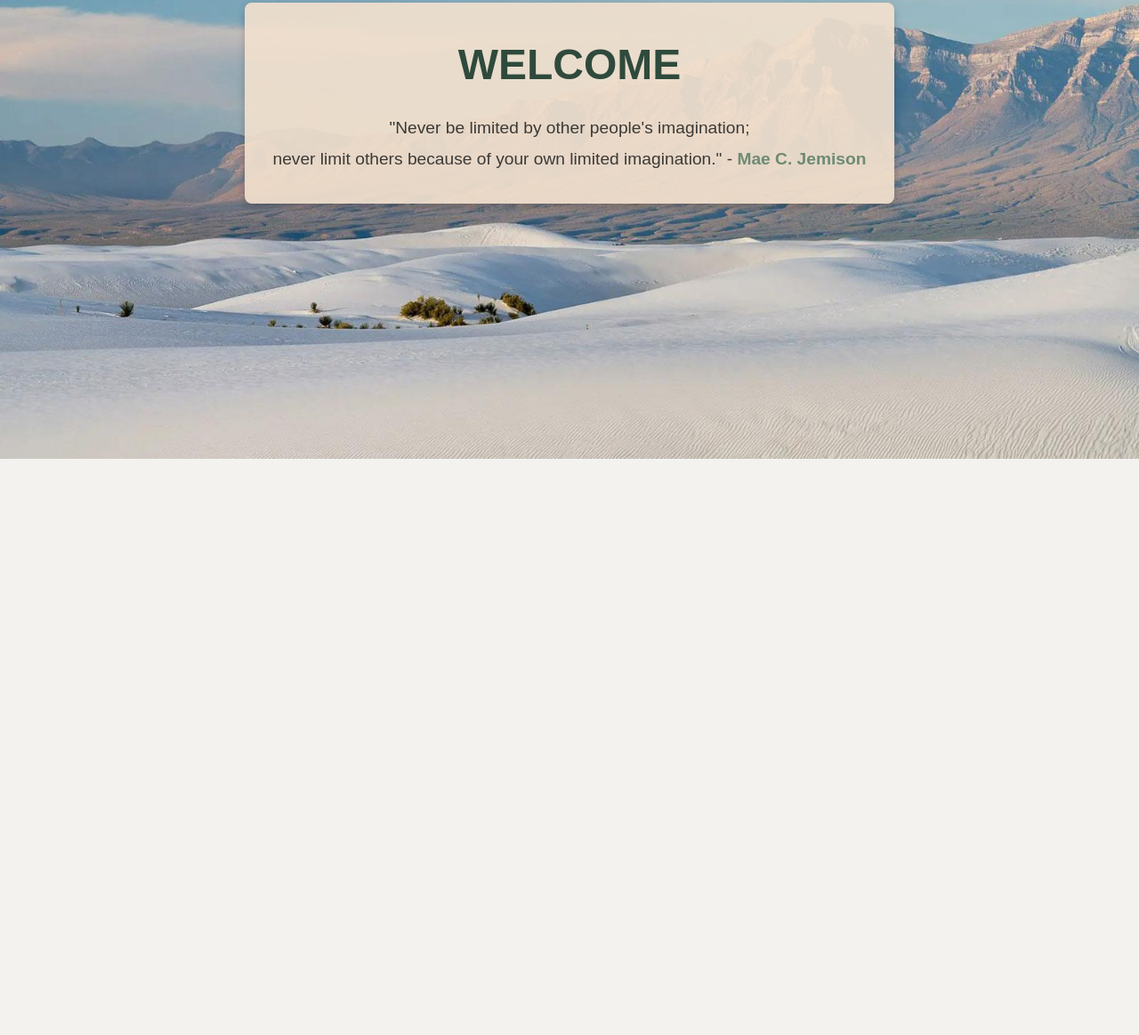
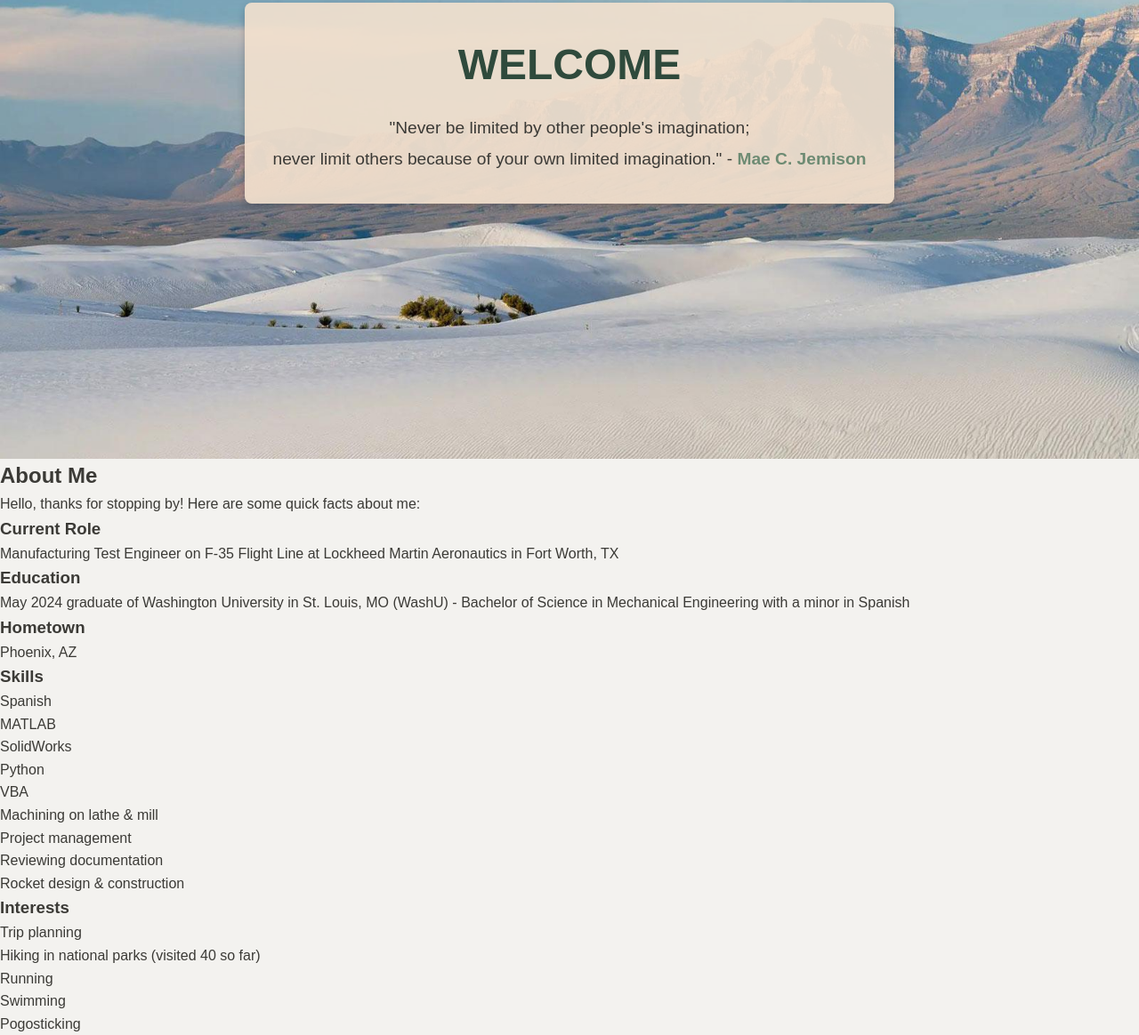
Before and after one commit to maevelomax/personal-website, a plain HTML site: page index.html in a window 1280 px wide. Shown: the part 342-1506 px from the top of the page at 89% size. Before the commit the page ends 858 px from the top, so only its background shows below. Drawn offline with Linux system fonts and the light colour scheme.

Commit message:
Update index.html added summary section

```diff
--- a/index.html
+++ b/index.html
@@ -29,5 +29,43 @@
       </p>
     </div>
   </section>
+
+   <!-- Summary Section -->
+  <section class="summary-section">
+    <h2>About Me</h2>
+    <p>Hello, thanks for stopping by! Here are some quick facts about me:</p>
+
+    <h3>Current Role</h3>
+    <p>Manufacturing Test Engineer on F-35 Flight Line at Lockheed Martin Aeronautics in Fort Worth, TX</p>
+
+    <h3>Education</h3>
+    <p>May 2024 graduate of Washington University in St. Louis, MO (WashU) - Bachelor of Science in Mechanical Engineering with a minor in Spanish</p>
+
+    <h3>Hometown</h3>
+    <p>Phoenix, AZ</p>
+
+    <h3>Skills</h3>
+    <ul>
+      <li>Spanish</li>
+      <li>MATLAB</li>
+      <li>SolidWorks</li>
+      <li>Python</li>
+      <li>VBA</li>
+      <li>Machining on lathe & mill</li>
+      <li>Project management</li>
+      <li>Reviewing documentation</li>
+      <li>Rocket design & construction</li>
+    </ul>
+
+    <h3>Interests</h3>
+    <ul>
+      <li>Trip planning</li>
+      <li>Hiking in national parks (visited 40 so far)</li>
+      <li>Running</li>
+      <li>Swimming</li>
+      <li>Pogosticking</li>
+    </ul>
+  </section>
+
 </body>
 </html>
```
